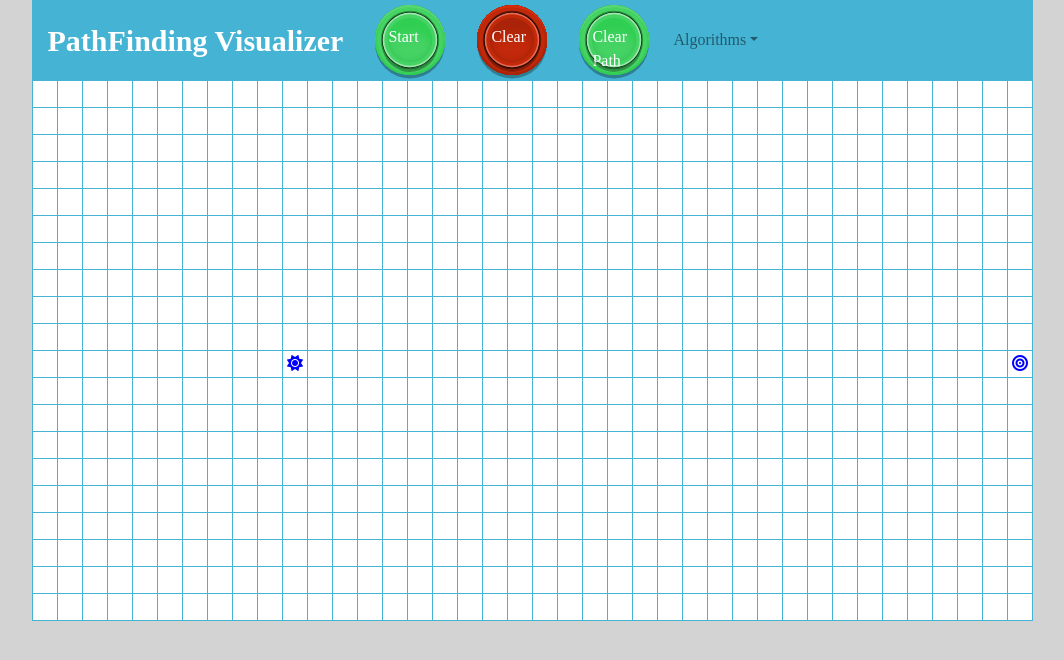
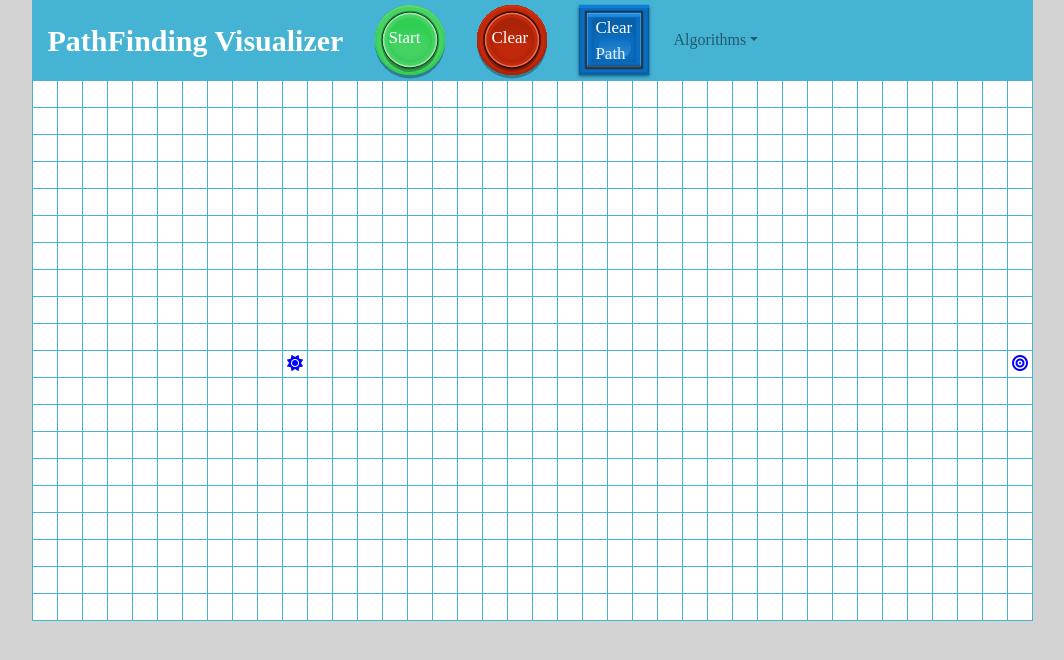
Before and after one commit to chaohuichen/PathFindingVisualizer, a React (Create React App) app: page / in a window 1280 px wide. Shown: the top 660 px of the page, without its empty margins (108-1172 px from the left). Built offline with nearby package versions, Linux system fonts and the light colour scheme.

Commit message:
styling the clear path button better

```diff
--- a/src/components/Header.js
+++ b/src/components/Header.js
@@ -102,14 +102,19 @@ class Header extends React.Component {
         <a
           href='#start'
           role='button'
-          className={buttonStyle.startBtn}
+          className={buttonStyle.push}
           onClick={() => {
             this.props.clearPath();
             return false;
           }}
           style={{ textDecoration: 'none' }}
         >
-          <p className={buttonStyle.buttonText}>Clear Path</p>
+          <p
+            className={buttonStyle.buttonText}
+            style={{ marginLeft: '16px', marginTop: '10px' }}
+          >
+            Clear Path
+          </p>
         </a>
         <Navbar.Toggle aria-controls='basic-navbar-nav' />
         <Navbar.Collapse id='basic-navbar-nav'>
--- a/src/components/button.module.scss
+++ b/src/components/button.module.scss
@@ -1,10 +1,19 @@
 $bg: #333;
 $start-color: hsl(133, 62%, 55%);
 $end-color: hsla(10, 90%, 40%, 1);
+$clear_path-color: rgb(10, 111, 194);
 $push-size: 70px;
 
 h1 {
   font-size: 5vw;
+}
+
+.buttonText {
+  color: white;
+  font-weight: 'bold';
+  font-size: 17px;
+  margin-top: 20px;
+  margin-left: 13px;
 }
 [class*='startBtn'] {
   position: relative;
@@ -131,81 +140,88 @@ h1 {
   }
 }
 
-.buttonText {
-  color: white;
-  font-weight: 'bold';
-  margin-top: 20px;
-  margin-left: 13px;
+[class*='push'] {
+  position: relative;
+  display: inline-block;
+  width: $push-size;
+  height: $push-size;
+  border: 0;
+  margin: 1em;
+  outline: none;
+  background-color: $clear_path-color;
+  border-radius: 0%;
+  cursor: pointer;
+  transition: box-shadow 200ms;
 }
-// .push--skeuo {
-//   box-shadow: inset 0 $push-size/24 0 lighten($push-color, 5%),
-//     inset 0 (-$push-size/24) $push-size/60 darken($push-color, 5%),
-//     0 0 $push-size/60 $push-color,
-//     inset 0 0 $push-size/30 darken($push-color, 15%),
-//     inset 0 0 $push-size/30 transparentize($bg, 0.5),
-//     inset 0 0 $push-size/60 $push-size/12 $push-color,
-//     inset 0 (-$push-size/30) $push-size/40 $push-size/10
-//       transparentize($bg, 0.3),
-//     inset 0 0 $push-size/60 $push-size/10 darken($push-color, 20%),
-//     inset 0 0 $push-size/60 $push-size/10 transparentize($bg, 0.3),
-//     inset 0 0 $push-size/120 $push-size/9.2 darken($push-color, 50%),
-//     inset 0 0 $push-size/120 $push-size/8
-//       transparentize(lighten($push-color, 30%), 0.3),
-//     inset 0 $push-size/20 0 $push-size/8.5
-//       transparentize(lighten($push-color, 15%), 0.3),
-//     inset 0 (-$push-size/20) $push-size/60 $push-size/8.5
-//       transparentize(darken($push-color, 10%), 0.8),
-//     inset 0 0 0 $push-size/5.5 $push-color,
-//     inset 0 $push-size/2.5 $push-size/7.5 darken($push-color, 5%),
-//     inset 0 0 $push-size/10 $push-size/6 darken($push-color, 10%),
-//     0 $push-size/40 $push-size/20 rgba(0, 0, 0, 0.5);
+.push {
+  box-shadow: inset 0 $push-size/24 0 lighten($clear_path-color, 5%),
+    inset 0 (-$push-size/24) $push-size/60 darken($clear_path-color, 5%),
+    0 0 $push-size/60 $clear_path-color,
+    inset 0 0 $push-size/30 darken($clear_path-color, 15%),
+    inset 0 0 $push-size/30 transparentize($bg, 0.5),
+    inset 0 0 $push-size/60 $push-size/12 $clear_path-color,
+    inset 0 (-$push-size/30) $push-size/40 $push-size/10
+      transparentize($bg, 0.3),
+    inset 0 0 $push-size/60 $push-size/10 darken($clear_path-color, 20%),
+    inset 0 0 $push-size/60 $push-size/10 transparentize($bg, 0.3),
+    inset 0 0 $push-size/120 $push-size/9.2 darken($clear_path-color, 50%),
+    inset 0 0 $push-size/120 $push-size/8
+      transparentize(lighten($clear_path-color, 30%), 0.3),
+    inset 0 $push-size/20 0 $push-size/8.5
+      transparentize(lighten($clear_path-color, 15%), 0.3),
+    inset 0 (-$push-size/20) $push-size/60 $push-size/8.5
+      transparentize(darken($clear_path-color, 10%), 0.8),
+    inset 0 0 0 $push-size/5.5 $clear_path-color,
+    inset 0 $push-size/2.5 $push-size/7.5 darken($clear_path-color, 5%),
+    inset 0 0 $push-size/10 $push-size/6 darken($clear_path-color, 10%),
+    0 $push-size/40 $push-size/20 rgba(0, 0, 0, 0.5);
 
-//   &:active,
-//   // &:hover,
-//   &.is-pushed {
-//     box-shadow: inset 0 $push-size/24 0 lighten($push-color, 5%),
-//       inset 0 (-$push-size/24) $push-size/60 darken($push-color, 5%),
-//       0 0 $push-size/60 $push-color,
-//       inset 0 0 $push-size/30 darken($push-color, 15%),
-//       inset 0 0 $push-size/30 transparentize($bg, 0.5),
-//       inset 0 0 $push-size/60 $push-size/12 $push-color,
-//       inset 0 (-$push-size/30) $push-size/40 $push-size/10
-//         transparentize($bg, 0.3),
-//       inset 0 0 $push-size/60 $push-size/10 darken($push-color, 20%),
-//       inset 0 0 $push-size/60 $push-size/10 transparentize($bg, 0.3),
-//       inset 0 0 $push-size/40 $push-size/8.5 darken($push-color, 40%),
-//       inset 0 0 $push-size/120 $push-size/7.5
-//         transparentize(lighten($push-color, 30%), 0.8),
-//       inset 0 $push-size/20 0 28px
-//         transparentize(lighten($push-color, 15%), 0.5),
-//       inset 0 (-$push-size/20) $push-size/60 28px
-//         transparentize(darken($push-color, 20%), 0.8),
-//       inset 0 0 0 $push-size/5.5 darken($push-color, 3%),
-//       inset 0 $push-size/2.5 $push-size/7.5 darken($push-color, 8%),
-//       inset 0 0 $push-size/10 $push-size/6 darken($push-color, 15%),
-//       0 $push-size/40 $push-size/20 rgba(0, 0, 0, 0.5);
-//     background-color: darken($push-color, 2%);
+  &:active,
+  // &:hover,
+  &.is-pushed {
+    box-shadow: inset 0 $push-size/24 0 lighten($clear_path-color, 5%),
+      inset 0 (-$push-size/24) $push-size/60 darken($clear_path-color, 5%),
+      0 0 $push-size/60 $clear_path-color,
+      inset 0 0 $push-size/30 darken($clear_path-color, 15%),
+      inset 0 0 $push-size/30 transparentize($bg, 0.5),
+      inset 0 0 $push-size/60 $push-size/12 $clear_path-color,
+      inset 0 (-$push-size/30) $push-size/40 $push-size/10
+        transparentize($bg, 0.3),
+      inset 0 0 $push-size/60 $push-size/10 darken($clear_path-color, 20%),
+      inset 0 0 $push-size/60 $push-size/10 transparentize($bg, 0.3),
+      inset 0 0 $push-size/40 $push-size/8.5 darken($clear_path-color, 40%),
+      inset 0 0 $push-size/120 $push-size/7.5
+        transparentize(lighten($clear_path-color, 30%), 0.8),
+      inset 0 $push-size/20 0 28px
+        transparentize(lighten($clear_path-color, 15%), 0.5),
+      inset 0 (-$push-size/20) $push-size/60 28px
+        transparentize(darken($clear_path-color, 20%), 0.8),
+      inset 0 0 0 $push-size/5.5 darken($clear_path-color, 3%),
+      inset 0 $push-size/2.5 $push-size/7.5 darken($clear_path-color, 8%),
+      inset 0 0 $push-size/10 $push-size/6 darken($clear_path-color, 15%),
+      0 $push-size/40 $push-size/20 rgba(0, 0, 0, 0.5);
+    background-color: darken($clear_path-color, 2%);
 
-//     &:before {
-//       opacity: 0.5;
-//     }
-//   }
+    &:before {
+      opacity: 0.5;
+    }
+  }
 
-//   &:before {
-//     content: '';
-//     position: absolute;
-//     bottom: $push-size/4.5;
-//     left: $push-size/3.6;
-//     display: block;
-//     width: $push-size/2.2;
-//     height: $push-size/3.3;
-//     background: transparentize(lighten($push-color, 30%), 0.8);
-//     background: linear-gradient(
-//       to top,
-//       transparentize(lighten($push-color, 40%), 0.7) 0%,
-//       transparentize($push-color, 0.9) 100%
-//     );
-//     border-radius: 40% 40% 60% 60%;
-//     transition: opacity 200ms;
-//   }
-// }
+  &:before {
+    content: '';
+    position: absolute;
+    bottom: $push-size/4.5;
+    left: $push-size/3.6;
+    display: block;
+    width: $push-size/2.2;
+    height: $push-size/3.3;
+    background: transparentize(lighten($clear_path-color, 30%), 0.8);
+    background: linear-gradient(
+      to top,
+      transparentize(lighten($clear_path-color, 40%), 0.7) 0%,
+      transparentize($clear_path-color, 0.9) 100%
+    );
+    border-radius: 40% 40% 60% 60%;
+    transition: opacity 200ms;
+  }
+}
```
